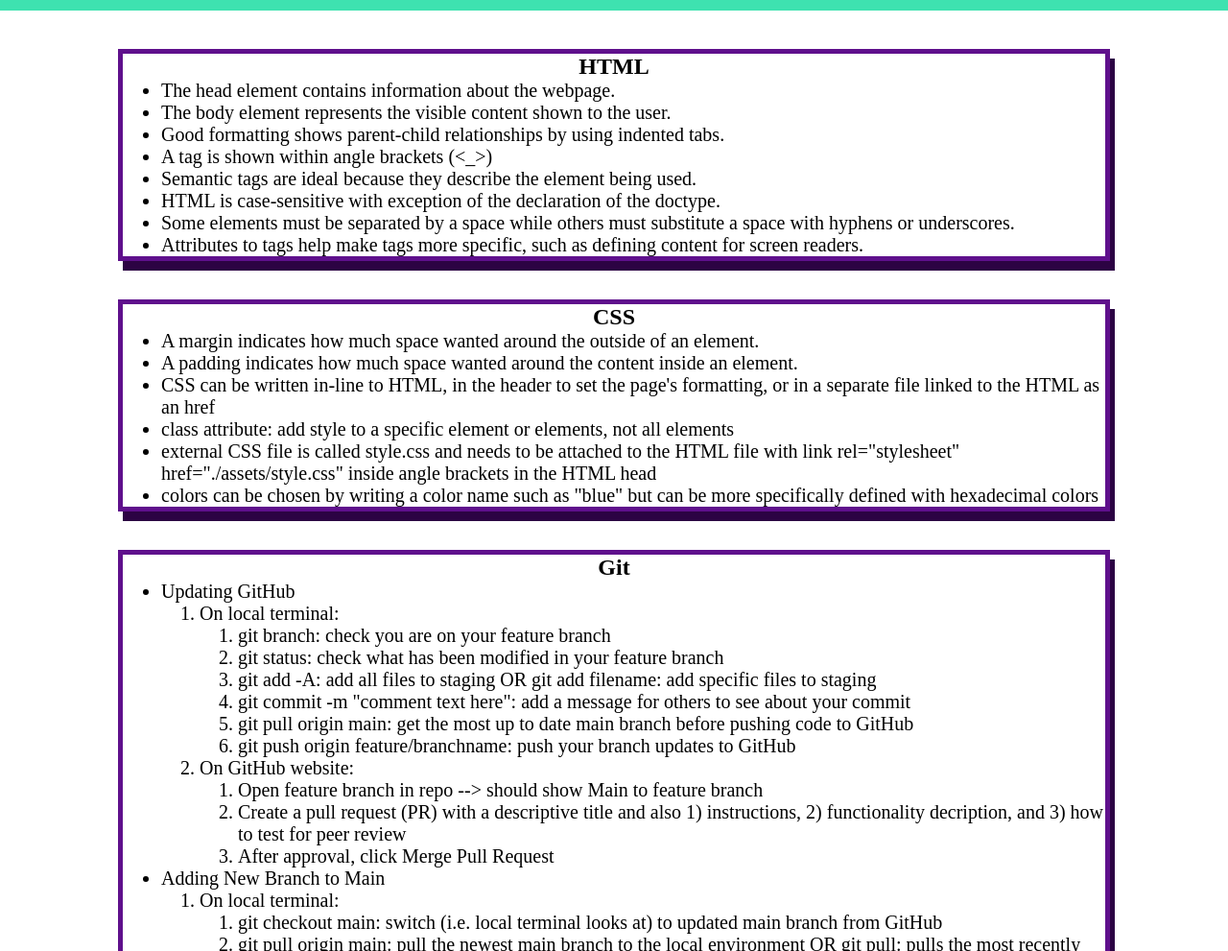
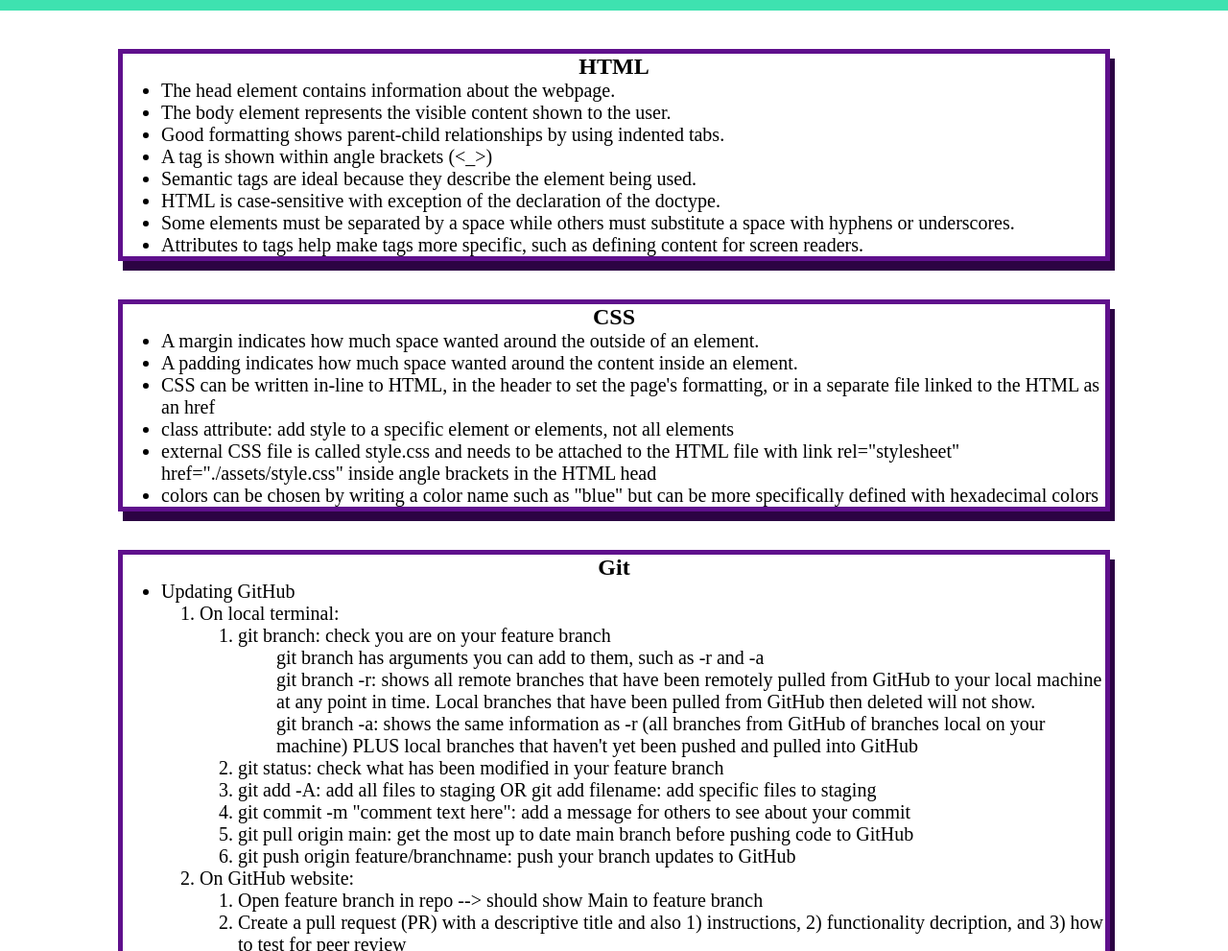
Before and after one commit to miacias/prework-study-guide, a plain HTML site: page index.html in a window 1280 px wide. Shown: the part 109-1100 px from the top of the page at 96% size. Drawn offline with Linux system fonts and the light colour scheme.

Commit message:
add notes to HTML

```diff
--- a/index.html
+++ b/index.html
@@ -45,6 +45,9 @@
               <li>On local terminal:</li>
                 <ol>
                   <li>git branch: check you are on your feature branch</li>
+                    <ul>git branch has arguments you can add to them, such as -r and -a</ul>
+                    <ul>git branch -r: shows all remote branches that have been remotely pulled from GitHub to your local machine at any point in time. Local branches that have been pulled from GitHub then deleted will not show.</ul>
+                    <ul>git branch -a: shows the same information as -r (all branches from GitHub of branches local on your machine) PLUS local branches that haven't yet been pushed and pulled into GitHub</ul>
                   <li>git status: check what has been modified in your feature branch</li>
                   <li>git add -A: add all files to staging OR git add filename: add specific files to staging</li>
                   <li>git commit -m "comment text here": add a message for others to see about your commit</li>
```
